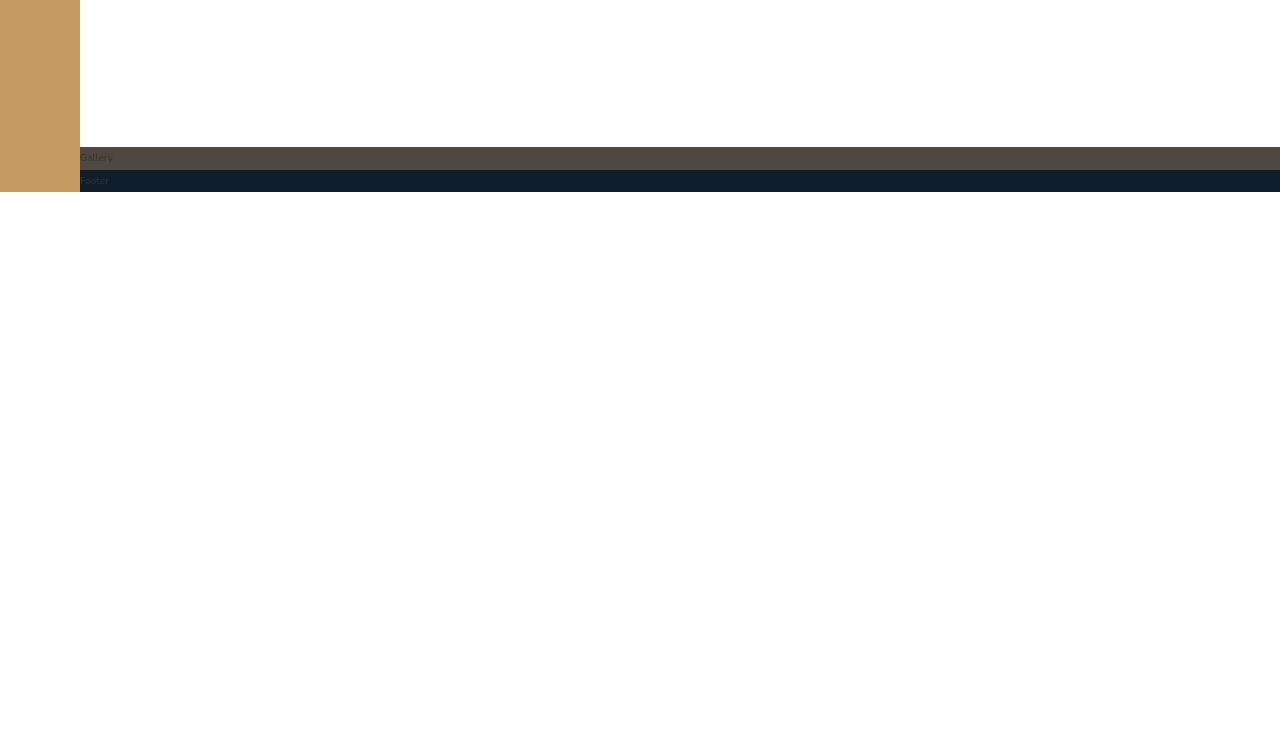
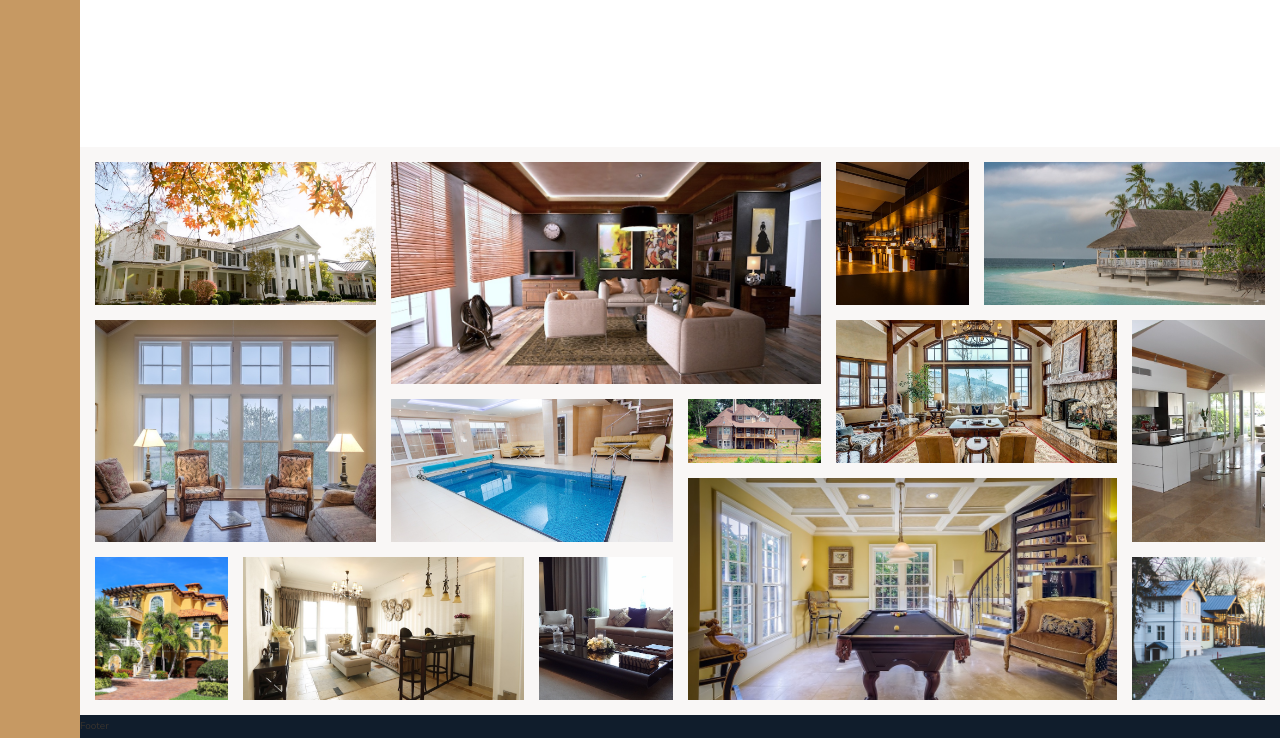
Before and after one commit to zack-jack/Nexter, a website: page index.html in a window 1280 px wide. Shown: the part 2973-3711 px from the top of the page. Before the commit the page ends 3165 px from the top, so only its background shows below. Drawn offline with nearby package versions, Linux system fonts and the light colour scheme.

Commit message:
Photo gallery grid

```diff
--- a/css/style.css
+++ b/css/style.css
@@ -270,9 +270,63 @@ body {
    GALLERY
 ============================================================================ */
 .gallery {
-  background-color: #4f4840;
+  background-color: #f9f7f6;
   /* Grid layout */
-  grid-column: full-start / full-end; }
+  grid-column: full-start / full-end;
+  display: grid;
+  grid-template-columns: repeat(8, 1fr);
+  grid-template-rows: repeat(7, 5vw);
+  grid-gap: 1.5rem;
+  padding: 1.5rem; }
+  .gallery__item--1 {
+    grid-row: 1 / span 2;
+    grid-column: 1 / span 2; }
+  .gallery__item--2 {
+    grid-row: 1 / span 3;
+    grid-column: 3 / span 3; }
+  .gallery__item--3 {
+    grid-row: 1 / span 2;
+    grid-column: 6 / span 1; }
+  .gallery__item--4 {
+    grid-row: 1 / span 2;
+    grid-column: 7 / span 2; }
+  .gallery__item--5 {
+    grid-row: 3 / span 3;
+    grid-column: 1 / span 2; }
+  .gallery__item--6 {
+    grid-row: 4 / span 2;
+    grid-column: 3 / span 2; }
+  .gallery__item--7 {
+    grid-row: 4 / span 1;
+    grid-column: 5 / span 1; }
+  .gallery__item--8 {
+    grid-row: 3 / span 2;
+    grid-column: 6 / span 2; }
+  .gallery__item--9 {
+    grid-row: 3 / span 3;
+    grid-column: 8 / span 1; }
+  .gallery__item--10 {
+    grid-row: 6 / span 2;
+    grid-column: 1 / span 1; }
+  .gallery__item--11 {
+    grid-row: 6 / span 2;
+    grid-column: 2 / span 2; }
+  .gallery__item--12 {
+    grid-row: 6 / span 2;
+    grid-column: 4 / span 1; }
+  .gallery__item--13 {
+    grid-row: 5 / span 3;
+    grid-column: 5 / span 3; }
+  .gallery__item--14 {
+    grid-row: 6 / span 2;
+    grid-column: 8 / span 1; }
+  .gallery__img {
+    /* Fits the image within the grid while not showing overlap
+       aspect ratio is retained */
+    width: 100%;
+    height: 100%;
+    object-fit: cover;
+    display: block; }
 
 /* =========================================================================
    FOOTER
--- a/index.html
+++ b/index.html
@@ -352,7 +352,48 @@
       </section>
 
       <section class="gallery">
-        Gallery
+        <figure class="gallery__item gallery__item--1">
+          <img src="img/gal-1.jpeg" alt="Gallery image 1" class="gallery__img">
+        </figure>
+        <figure class="gallery__item gallery__item--2">
+          <img src="img/gal-2.jpeg" alt="Gallery image 2" class="gallery__img">
+        </figure>
+        <figure class="gallery__item gallery__item--3">
+          <img src="img/gal-3.jpeg" alt="Gallery image 3" class="gallery__img">
+        </figure>
+        <figure class="gallery__item gallery__item--4">
+          <img src="img/gal-4.jpeg" alt="Gallery image 4" class="gallery__img">
+        </figure>
+        <figure class="gallery__item gallery__item--5">
+          <img src="img/gal-5.jpeg" alt="Gallery image 5" class="gallery__img">
+        </figure>
+        <figure class="gallery__item gallery__item--6">
+          <img src="img/gal-6.jpeg" alt="Gallery image 6" class="gallery__img">
+        </figure>
+        <figure class="gallery__item gallery__item--7">
+          <img src="img/gal-7.jpeg" alt="Gallery image 7" class="gallery__img">
+        </figure>
+        <figure class="gallery__item gallery__item--8">
+          <img src="img/gal-8.jpeg" alt="Gallery image 8" class="gallery__img">
+        </figure>
+        <figure class="gallery__item gallery__item--9">
+          <img src="img/gal-9.jpeg" alt="Gallery image 9" class="gallery__img">
+        </figure>
+        <figure class="gallery__item gallery__item--10">
+          <img src="img/gal-10.jpeg" alt="Gallery image 10" class="gallery__img">
+        </figure>
+        <figure class="gallery__item gallery__item--11">
+          <img src="img/gal-11.jpeg" alt="Gallery image 11" class="gallery__img">
+        </figure>
+        <figure class="gallery__item gallery__item--12">
+          <img src="img/gal-12.jpeg" alt="Gallery image 12" class="gallery__img">
+        </figure>
+        <figure class="gallery__item gallery__item--13">
+          <img src="img/gal-13.jpeg" alt="Gallery image 13" class="gallery__img">
+        </figure>
+        <figure class="gallery__item gallery__item--14">
+          <img src="img/gal-14.jpeg" alt="Gallery image 14" class="gallery__img">
+        </figure>
       </section>
 
       <footer class="footer">
--- a/sass/_gallery.scss
+++ b/sass/_gallery.scss
@@ -3,8 +3,95 @@
 ============================================================================ */
 
 .gallery {
-  background-color: $color-grey-dark-1;
+  background-color: $color-grey-light-1;
 
   /* Grid layout */
   grid-column: full-start / full-end;
+
+  display: grid;
+  grid-template-columns: repeat(8, 1fr);
+  grid-template-rows: repeat(7, 5vw);
+  grid-gap: 1.5rem;
+  padding: 1.5rem;
+
+  &__item {
+    &--1 {
+      grid-row: 1 / span 2;
+      grid-column: 1 / span 2;
+    }
+
+    &--2 {
+      grid-row: 1 / span 3;
+      grid-column: 3 / span 3;
+    }
+
+    &--3 {
+      grid-row: 1 / span 2;
+      grid-column: 6 / span 1;
+    }
+
+    &--4 {
+      grid-row: 1 / span 2;
+      grid-column: 7 / span 2;
+    }
+
+    &--5 {
+      grid-row: 3 / span 3;
+      grid-column: 1 / span 2;
+    }
+
+    &--6 {
+      grid-row: 4 / span 2;
+      grid-column: 3 / span 2;
+    }
+
+    &--7 {
+      grid-row: 4 / span 1;
+      grid-column: 5 / span 1;
+    }
+
+    &--8 {
+      grid-row: 3 / span 2;
+      grid-column: 6 / span 2;
+    }
+
+    &--9 {
+      grid-row: 3 / span 3;
+      grid-column: 8 / span 1;
+    }
+
+    &--10 {
+      grid-row: 6 / span 2;
+      grid-column: 1 / span 1;
+    }
+
+    &--11 {
+      grid-row: 6 / span 2;
+      grid-column: 2 / span 2;
+    }
+
+    &--12 {
+      grid-row: 6 / span 2;
+      grid-column: 4 / span 1;
+    }
+
+    &--13 {
+      grid-row: 5 / span 3;
+      grid-column: 5 / span 3;
+    }
+
+    &--14 {
+      grid-row: 6 / span 2;
+      grid-column: 8 / span 1;
+    }
+  }
+
+  &__img {
+    /* Fits the image within the grid while not showing overlap
+       aspect ratio is retained */
+    width: 100%; // Both height and width must be defined
+    height: 100%;
+    object-fit: cover;
+    display: block;
+  }
 }
```
